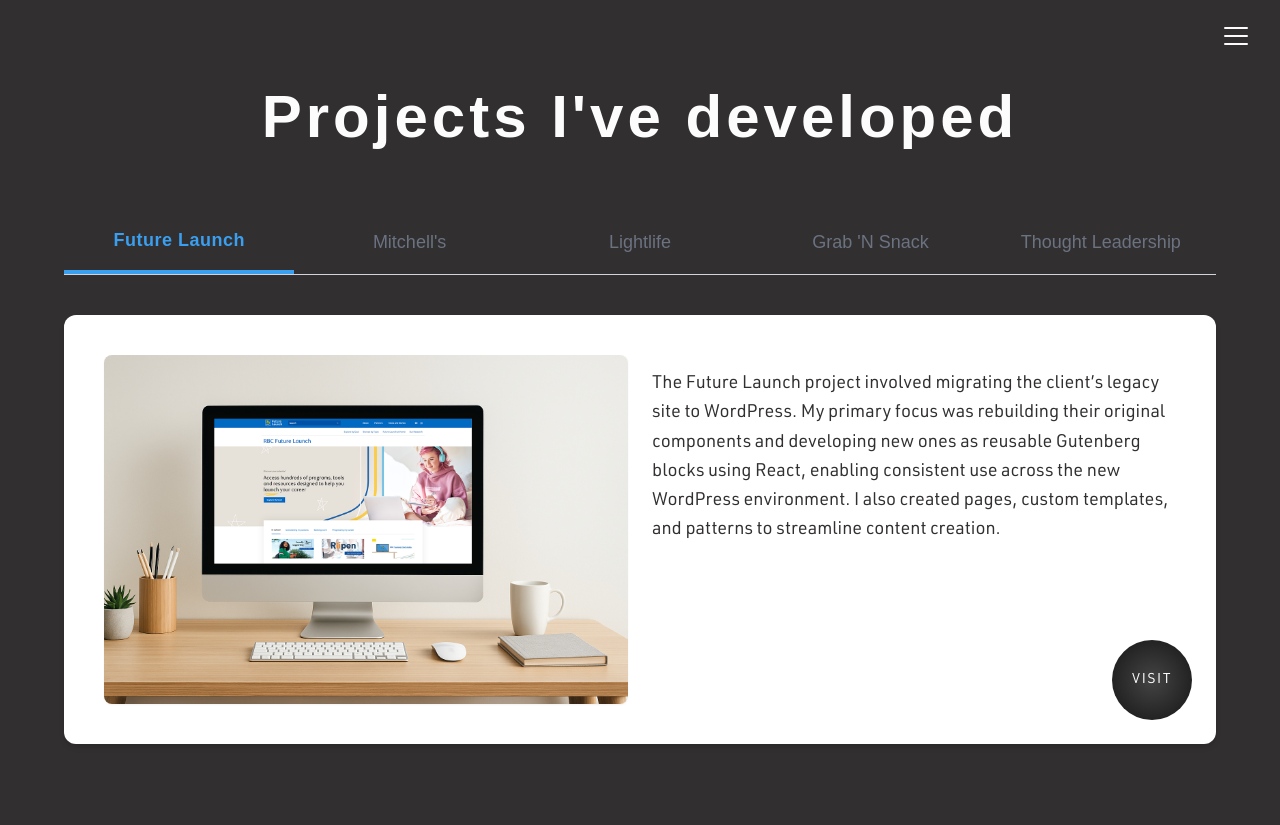
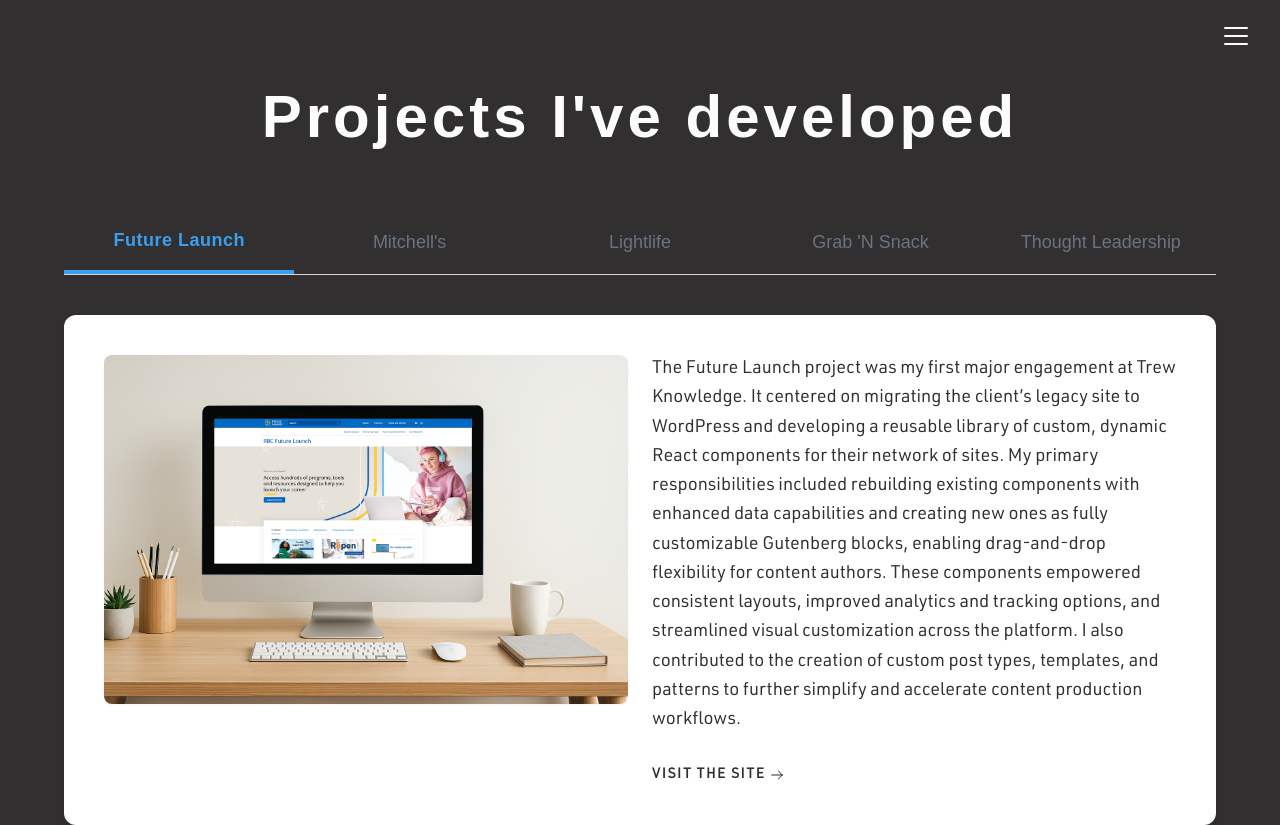
Before and after one commit to AdrianKitsu/my-portfolio, a React (Create React App) app: page /portfolio in a window 1280 px wide. Before the commit the page ends 800 px from the top, so only its background shows below. Built offline with nearby package versions, Linux system fonts and the light colour scheme; a web font is replaced by a local one.

Commit message:
go to svg, content, and image update

```diff
--- a/src/pages/Portfolio.tsx
+++ b/src/pages/Portfolio.tsx
@@ -5,6 +5,7 @@ import mitchellsBanner from "../assets/images/laptop-mitchells.png";
 import tempehfyBanner from "../assets/images/tempehfy-cell.png";
 import futureBanner from "../assets/images/FL-desktop.png";
 import thoughtBanner from "../assets/images/TL-phonepng.png";
+import { ReactComponent as ArrowRight } from "../assets/images/ui/arrow-right.svg";
 
 const tabs = [
   { label: "Future Launch", id: "tab-future" },
@@ -15,32 +16,37 @@ const tabs = [
 ];
 
 const tabContent: {
-  [key: string]: { image: string; text: string; href: string };
+  [key: string]: { image: string; text: string; text2: string; href: string };
 } = {
   "Future Launch": {
     image: futureBanner,
     href: "https://www.rbc.com/en/future-launch/",
-    text: `The Future Launch project involved migrating the client’s legacy site to WordPress. My primary focus was rebuilding their original components and developing new ones as reusable Gutenberg blocks using React, enabling consistent use across the new WordPress environment. I also created pages, custom templates, and patterns to streamline content creation.`,
+    text: `The Future Launch project was my first major engagement at Trew Knowledge. It centered on migrating the client’s legacy site to WordPress and developing a reusable library of custom, dynamic React components for their network of sites. My primary responsibilities included rebuilding existing components with enhanced data capabilities and creating new ones as fully customizable Gutenberg blocks, enabling drag-and-drop flexibility for content authors. These components empowered consistent layouts, improved analytics and tracking options, and streamlined visual customization across the platform. I also contributed to the creation of custom post types, templates, and patterns to further simplify and accelerate content production workflows.`,
+    text2: ``,
   },
   "Mitchell's": {
     image: mitchellsBanner,
     href: "https://www.mitchellsfoods.ca/",
-    text: `The Mitchell's site was a rebrand project where I was responsible for quality control and styling adjustments. This included reviewing component implementation across pages and refining styles to align with the updated brand direction.`,
+    text: `The Mitchell’s Foods website was a full rebrand initiative where I was responsible for quality control and front-end styling refinement. I reviewed component implementation across the site to ensure consistency and usability, and updated visual styles to align with the new brand direction. This included fine-tuning layouts, resolving UI inconsistencies, and collaborating closely with design to maintain a cohesive look and feel throughout the rebuild.`,
+    text2: ``,
   },
   Lightlife: {
     image: tempehfyBanner,
     href: "https://lightlife.com/tempehfy/",
-    text: `This project supported the launch of the Tempeh product line. In collaboration with the design team, we built several new components for the Tempehfy page. Since the site was built on an older full-site editing system, we implemented a number of compatibility adjustments to support Gutenberg-based components. The Tempehfy page underwent two separate launches, each with distinct designs. Despite tight deadlines and last-minute design changes, we ensured a smooth and on-time deployment. My main responsibilities included creating the react gutenberg components, setting up the pages and templates, communicating with the Team Lead and designers for better understanding of the vision and last minute change requests, and mentoring a newer developer who was brought onto the project.`,
+    text: `Lightlife is a website I actively maintain and enhance based on client needs. When the brand introduced its Tempeh launch initiative, I collaborated with the design team to build a new suite of components for the Tempehfy campaign page. Because the site was originally developed using an older full-site editing system, we implemented compatibility solutions to support modern Gutenberg-based components. The Tempehfy page was released in two separate phases, each featuring a unique design direction. Despite tight deadlines and evolving requirements, we successfully delivered both launches on schedule. My key contributions included the development of the new React components, configuring pages and templates, coordinating closely with design and technical leads to align on the vision, planning rollout efforts, and mentoring a newer developer who joined the project.`,
+    text2: ``,
   },
   "Grab 'N Snack": {
     image: grabnsnackBanner,
     href: "https://www.grabnsnack.ca/",
-    text: `The Grab 'N Snack project was a full site rebrand. While only a few new components were introduced, the bulk of the work focused on global styling updates, layout adjustments, and re-styling inherited components from the parent theme to align with the new visual identity.`,
+    text: `Similar to the Mitchell’s Foods project, Grab ’N Snack was a full-site rebrand focused on modernizing the visual identity. While only a few new components were introduced, the core of the work involved global styling updates, layout refinements, and re-styling inherited components from the parent theme to ensure consistency with the refreshed brand direction. This included improving responsiveness, aligning typography and color usage, and resolving UI inconsistencies across templates and page types.`,
+    text2: ``,
   },
   "Thought Leadership": {
     image: thoughtBanner,
     href: "https://www.rbc.com/en/thought-leadership/",
-    text: `This project involved migrating the client’s legacy site to WordPress, including both the Thought Leadership and Climate Action Institute sites. My primary focus was rebuilding existing components and developing new ones as reusable Gutenberg blocks using React. I also recreated key pages, custom templates, menus, and patterns to closely match the original site’s design.`,
+    text: `Following the success of the initial RBC migration project, I was given the opportunity to help bring an additional two legacy sites, Thought Leadership and Climate Action Institute, into the WordPress ecosystem. With only the existing legacy sites and new design files as reference, our team worked closely with the client to define how each component should behave, providing recommendations on editing workflows, reusability, and scalability within Gutenberg.`,
+    text2: `My role focused on rebuilding existing components with enhanced dynamic functionality to give content authors more flexibility, as well as developing new React-based blocks aligned to the updated design system. I also created key pages, custom templates, navigation menus, and reusable patterns to accurately reflect the original site structure while enabling a vastly improved publishing experience.`,
   },
 };
 
@@ -55,7 +61,7 @@ const Portfolio = () => {
     if (matched) setActiveTab(matched.label);
   }, [location.hash]);
 
-  const { image, text, href } = tabContent[activeTab];
+  const { image, text, text2, href } = tabContent[activeTab];
 
   return (
     <>
@@ -110,21 +116,23 @@ const Portfolio = () => {
             className="rounded-lg max-w-full shadow-sm"
           />
           <div className="flex flex-col justify-between">
-            <p className="text-[#312f30] text-[17px] leading-relaxed font-urw text-lg text-left mb-[30px] mt-[15px]">
+            <p className="text-[#312f30] text-[17px] leading-relaxed font-urw text-lg text-left mb-[30px]">
               {text}
             </p>
+            {text2 && (
+              <p className="text-[#312f30] text-[17px] leading-relaxed font-urw text-left mb-[30px]">
+                {text2}
+              </p>
+            )}
+            <a
+              href={href}
+              className="flex tracking-[1.5px] text-[#312f30] font-urw text-[18px] uppercase text-sm
+            hover:text-[#3b9ff0] font-semibold transition-all duration-500 mt-[30px] sm:mt-[0] text-nowrap"
+            >
+              Visit The Site
+              <ArrowRight className="flex ml-1 h-5 w-4 text-current" />
+            </a>
           </div>
-
-          <a
-            href={href}
-            className="absolute bottom-6 right-6 flex items-center justify-center rounded-full w-[80px] h-[80px] tracking-[1.5px] text-[#fcfcfc] font-urw text-[18px] uppercase text-sm
-      bg-[radial-gradient(circle_at_center,_#444_0%,_#1f1e1e_80%)]
-      hover:bg-[radial-gradient(circle_at_center,_#ffffff_0%,_#f8f8f8_80%)]
-      hover:text-[#312f30] hover:border hover:border-[#312f30]
-      transition-all duration-500 mt-[30px] sm:mt-[0]"
-          >
-            Visit
-          </a>
         </div>
       </div>
     </>
```
Also changed, not shown: src/assets/images/ui/arrow-right.svg (added), 1 other file (tests, documents, lock files or other folders).
